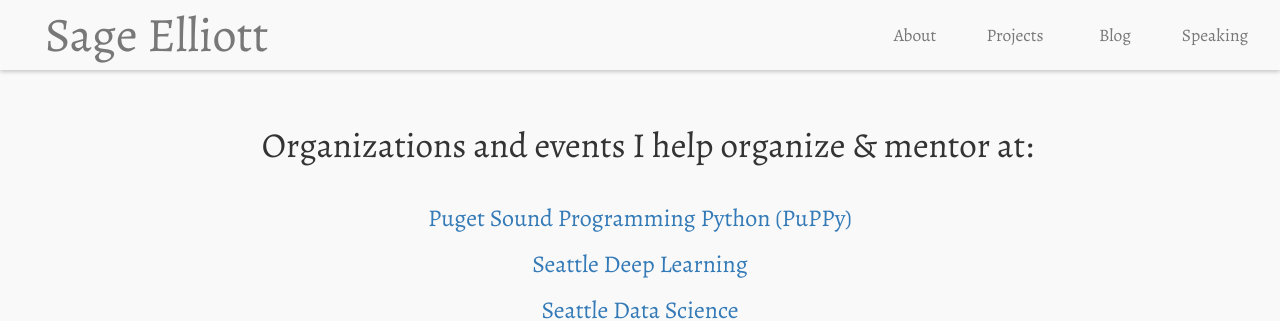
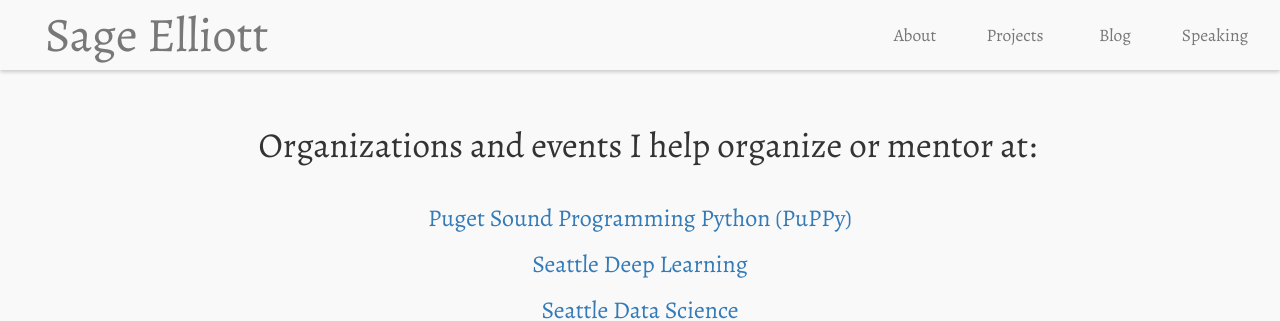
Before and after one commit to sagecodes/sage-blog, a Jekyll site: the page built from organizer.html, in a window 1280 px wide. Shown: the top 321 px of the page. Built offline with Jekyll 4.4.1, drawn with Linux system fonts in a browser that asks for light colours; nearby versions of some CDN libraries; some web fonts are replaced.

Commit message:
Fix: change titl eto Organizer & mentor

```diff
--- a/organizer.html
+++ b/organizer.html
@@ -1,12 +1,12 @@
 ---
 layout: default
-title: Projects
+title: Organizer & Mentor
 permalink: /organizer/
 ---
 
 <div class="header-space"></div>
 <section id="links" style="text-align: center">
-    <h1 class="section-header">Organizations and events I help organize & mentor at:</h1>
+    <h1 class="section-header">Organizations and events I help organize or mentor at:</h1>
 
 <div class="row">
     <div class="col-md-12">
```
